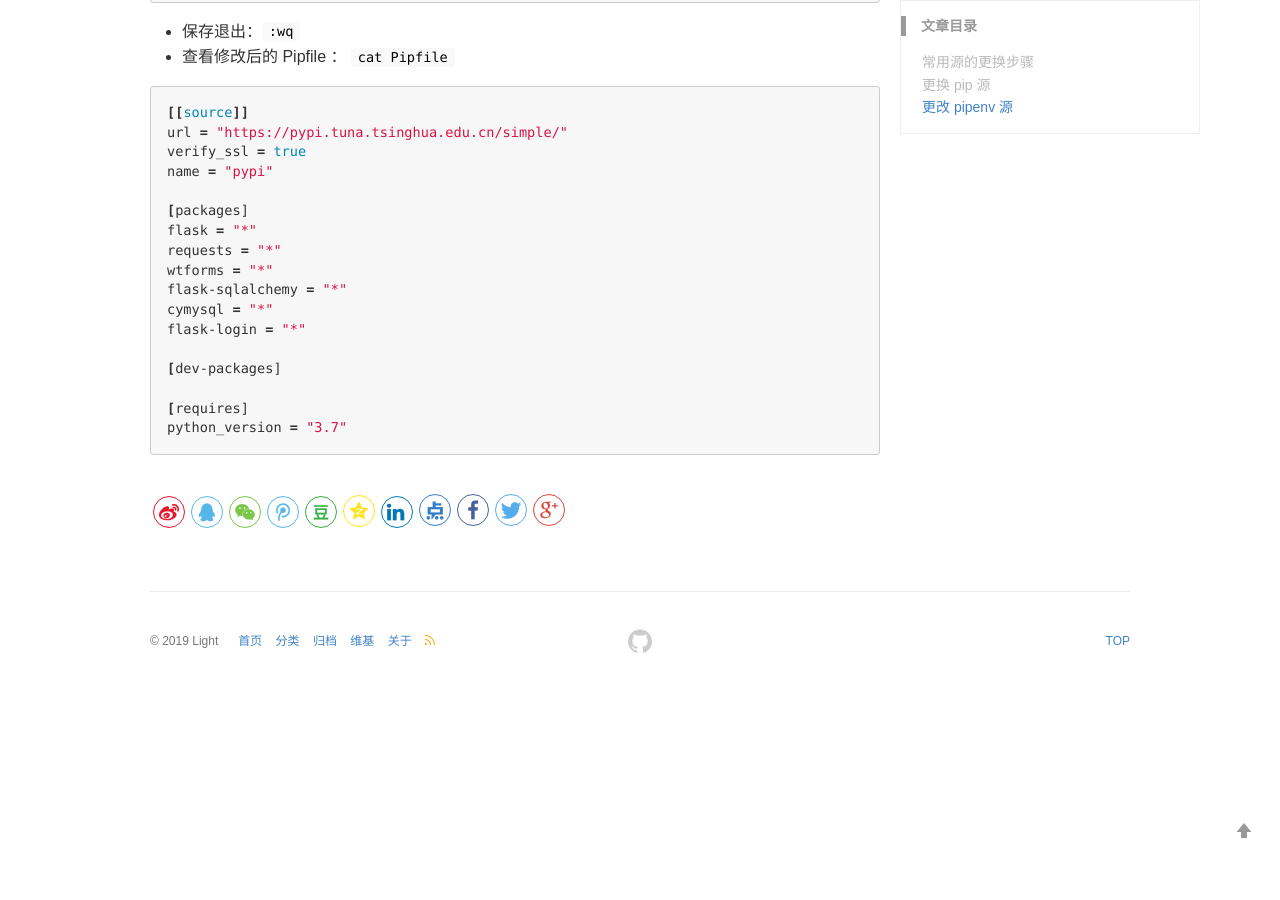
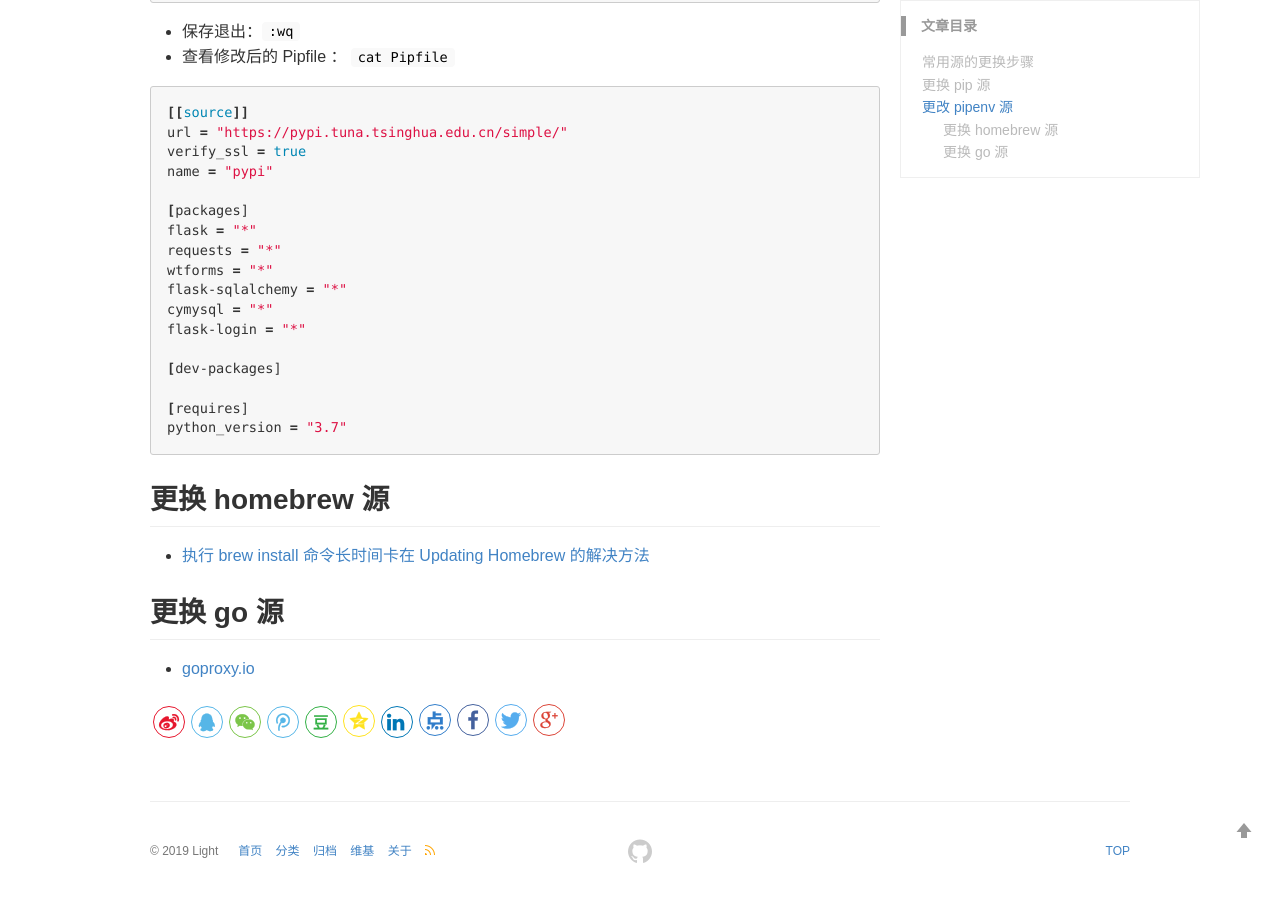
Before and after one commit to halysl/halysl.github.io, a Jekyll site: the page built from _wiki/000-更换源.md, in a window 1280 px wide and 900 px high, scrolled down 1331 px. Built offline with Jekyll 4.4.1, drawn with Linux system fonts in a browser that asks for light colours; before the commit the page ends 2021 px from its top, so only the background shows below that.

Commit message:
更新两个源/代理

````diff
--- a/_wiki/000-更换源.md
+++ b/_wiki/000-更换源.md
@@ -78,3 +78,11 @@ flask-login = "*"
 [requires]
 python_version = "3.7"
 ```
+
+## 更换 homebrew 源
+
+- [执行 brew install 命令长时间卡在 Updating Homebrew 的解决方法](https://learnku.com/articles/18908)
+
+## 更换 go 源
+
+- [goproxy.io](https://goproxy.io/)
````
